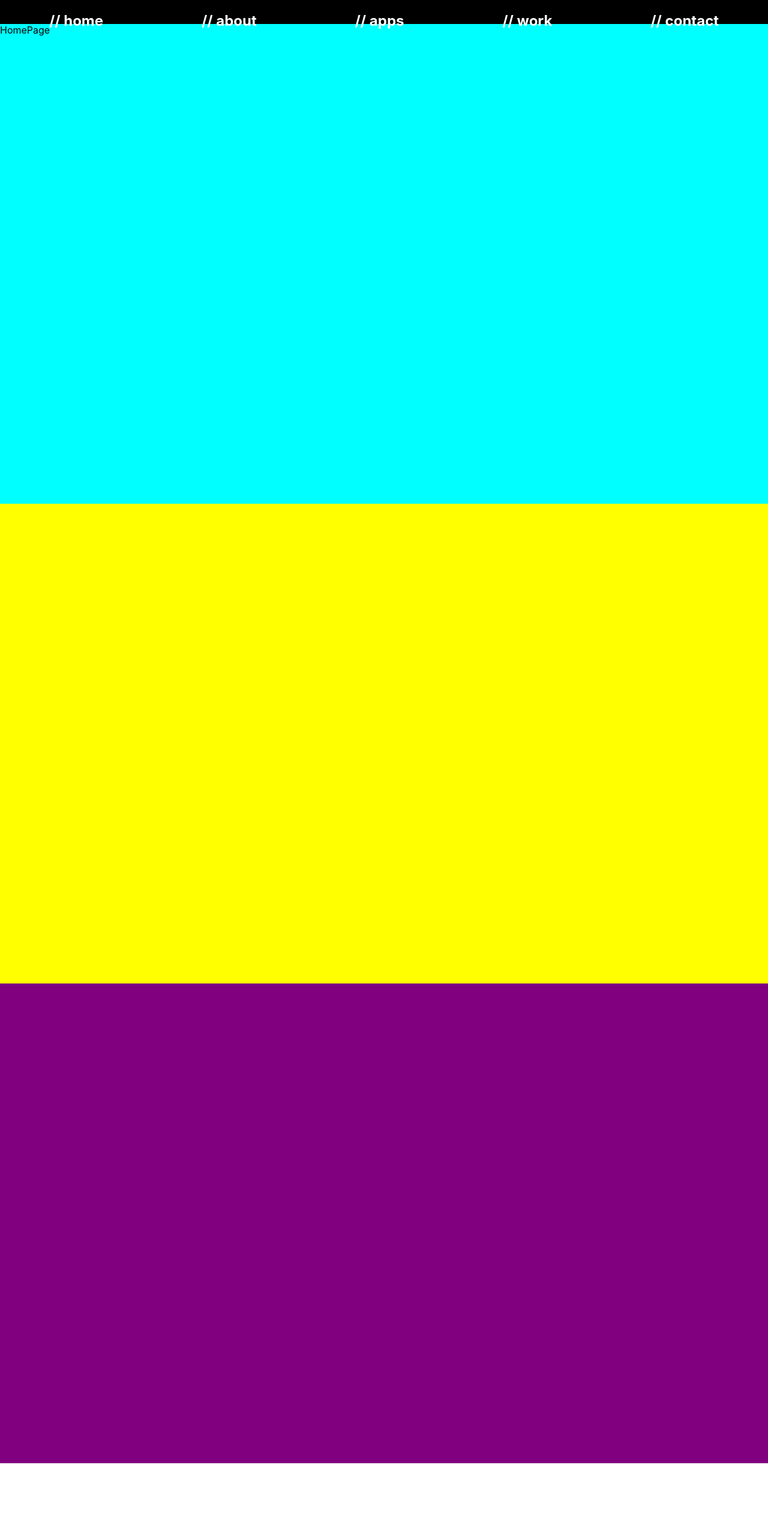
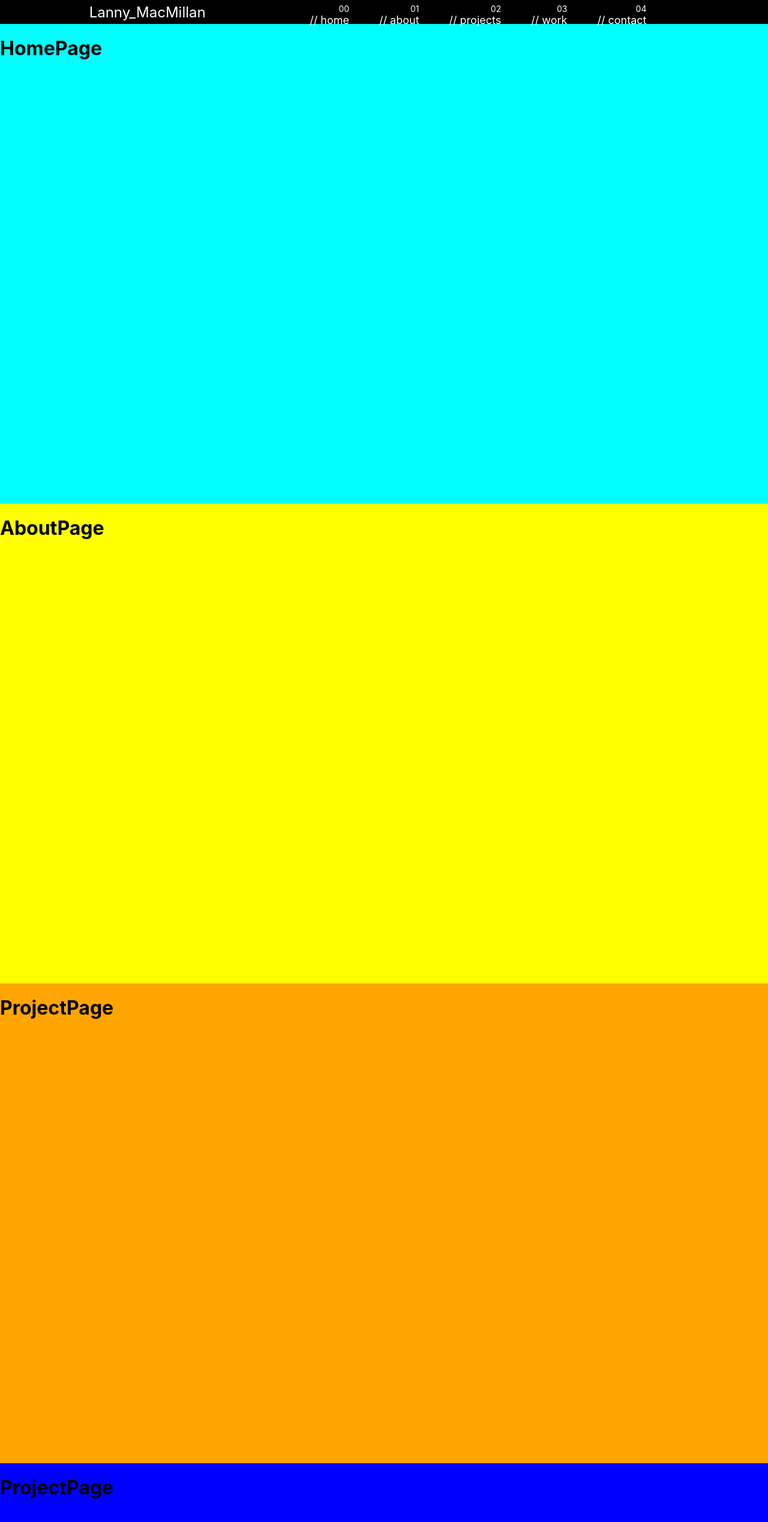
Before and after one commit to Lanny-MacMillan/dev_portfolio, a React (Create React App) app: page /Contact in a window 1280 px wide. Shown: the top 2538 px of the page at 60% size. Before the commit the page ends 2440 px from the top, so only its background shows below. Built offline with nearby package versions, Linux system fonts and the light colour scheme.

Commit message:
all pages setup with refs

```diff
--- a/src/App.js
+++ b/src/App.js
@@ -2,11 +2,20 @@
 import React, { useRef } from "react";
 import Home from "./components/home/Home";
 import About from "./components/about/About";
+import Projects from "./projects/Projects.js";
+import Work from "./work/Work.js";
 import Contact from "./components/contact/Contact";
-import { HeaderContainer, LinksDiv } from "./components/home/Home.styles.js";
+import {
+  HeaderContainer,
+  OurHerosName,
+  HeaderLinksDiv,
+  LinksContent,
+  Links,
+  PageRefIcon,
+} from "./components/home/Home.styles.js";
 
 function App() {
-  const pages = ["// home", "// about", "// apps", "// work", "// contact"];
+  const pages = ["// home", "// about", "// projects", "// work", "// contact"];
   const pageRef = [
     useRef(null),
     useRef(null),
@@ -24,23 +33,20 @@ function App() {
   return (
     <>
       <HeaderContainer>
-        {pages.map((page, pageRef) => (
-          <LinksDiv key={page}>
-            <h2 textAlign="center">
-              <div
-                onClick={() => scrollToRef(pageRef)}
-                style={{ color: "white" }}
-              >
-                {page}
-              </div>
-            </h2>
-          </LinksDiv>
-        ))}
+        <OurHerosName>Lanny_MacMillan</OurHerosName>
+        <HeaderLinksDiv>
+          {pages.map((page, pageRef) => (
+            <LinksContent key={page} onClick={() => scrollToRef(pageRef)}>
+              <PageRefIcon>0{pageRef}</PageRefIcon>
+              <Links>{page}</Links>
+            </LinksContent>
+          ))}
+        </HeaderLinksDiv>
       </HeaderContainer>
       <Home home={pageRef[0]} />
       <About about={pageRef[1]} />
-      {/* <Apps apps={pageRef[2]} />
-      <Work work={pageRef[3]} /> */}
+      <Projects projects={pageRef[2]} />
+      <Work work={pageRef[3]} />
       <Contact contact={pageRef[4]} />
     </>
   );
--- a/src/components/about/About.js
+++ b/src/components/about/About.js
@@ -2,7 +2,11 @@ import React from "react";
 import { AboutContainer } from "./About.styles.js";
 
 const About = ({ about }) => {
-  return <AboutContainer ref={about}></AboutContainer>;
+  return (
+    <AboutContainer ref={about}>
+      <h1>AboutPage</h1>
+    </AboutContainer>
+  );
 };
 
 export default About;
--- a/src/components/contact/Contact.js
+++ b/src/components/contact/Contact.js
@@ -2,7 +2,11 @@ import React from "react";
 import { ContactContainer } from "./Contact.styles.js";
 
 const Contact = ({ contact }) => {
-  return <ContactContainer ref={contact}></ContactContainer>;
+  return (
+    <ContactContainer ref={contact}>
+      <h1>ContactPage</h1>
+    </ContactContainer>
+  );
 };
 
 export default Contact;
--- a/src/components/home/Home.js
+++ b/src/components/home/Home.js
@@ -4,7 +4,7 @@ import { BodyContainer } from "./Home.styles.js";
 const Home = ({ home }) => {
   return (
     <BodyContainer ref={home}>
-      <p1>HomePage</p1>
+      <h1>HomePage</h1>
     </BodyContainer>
   );
 };
--- a/src/components/home/Home.styles.js
+++ b/src/components/home/Home.styles.js
@@ -3,14 +3,43 @@ import styled from "styled-components";
 export const HeaderContainer = styled.div`
   display: flex;
   flex-direction: row;
-  justify-content: space-around;
+  // justify-content: space-between;
+  justify-content: space-evenly;
   width: 100%;
   height: 5vh;
   background-color: black;
 `;
 
-export const LinksDiv = styled.div`
+export const OurHerosName = styled.div`
   display: flex;
+  flex-direction: column;
+  justify-content: center;
+  font-size: 24px;
+  color: white;
+`;
+
+export const HeaderLinksDiv = styled.div`
+  display: flex;
+  width: 50%;
+`;
+export const LinksContent = styled.div`
+  display: flex;
+  flex-direction: column;
+  justify-content: center;
+  padding: 25px;
+`;
+
+export const PageRefIcon = styled.div`
+  display: flex;
+  justify-content: flex-end;
+  font-size: 14px;
+  color: white;
+`;
+
+export const Links = styled.div`
+  display: flex;
+  font-size: 18px;
+  color: white;
 `;
 
 export const BodyContainer = styled.div`
--- /dev/null
+++ b/src/projects/Projects.js
@@ -0,0 +1,11 @@
+import React from "react";
+import { ProjectsContainer } from "./Projects.styles";
+const Projects = ({ projects }) => {
+  return (
+    <ProjectsContainer ref={projects}>
+      <h1>ProjectPage</h1>
+    </ProjectsContainer>
+  );
+};
+
+export default Projects;
--- /dev/null
+++ b/src/projects/Projects.styles.js
@@ -0,0 +1,9 @@
+import styled from "styled-components";
+
+export const ProjectsContainer = styled.div`
+  display: flex;
+  flex-direction: row;
+  width: 100%;
+  height: 100vh;
+  background-color: orange;
+`;
--- /dev/null
+++ b/src/work/Work.js
@@ -0,0 +1,12 @@
+import React from "react";
+import { WorkContainer } from "./Work.styles";
+
+const Work = ({ work }) => {
+  return (
+    <WorkContainer ref={work}>
+      <h1>ProjectPage</h1>
+    </WorkContainer>
+  );
+};
+
+export default Work;
--- /dev/null
+++ b/src/work/Work.styles.js
@@ -0,0 +1,9 @@
+import styled from "styled-components";
+
+export const WorkContainer = styled.div`
+  display: flex;
+  flex-direction: row;
+  width: 100%;
+  height: 100vh;
+  background-color: blue;
+`;
```
